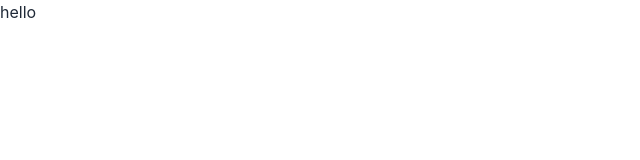
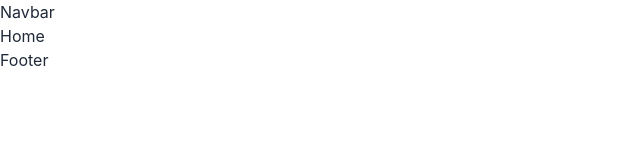
Before and after one commit to KawsarAlHasan/doctors-care, a React (Create React App) app: page / in a window 1280 px wide. Shown: the top 160 px of the page, without its empty margins (0-640 px from the left). Built offline with nearby package versions, Linux system fonts and the light colour scheme.

Commit message:
added react router dom

```diff
--- a/src/App.js
+++ b/src/App.js
@@ -1,9 +1,11 @@
+import { RouterProvider } from 'react-router-dom';
 import './App.css';
+import router from './routes/Routes';
 
 function App() {
   return (
     <div >
-      hello
+      <RouterProvider router={router}></RouterProvider>
     </div>
   );
 }
--- /dev/null
+++ b/src/components/Footer.js
@@ -0,0 +1,9 @@
+import React from 'react'
+
+function Footer() {
+  return (
+    <div>Footer</div>
+  )
+}
+
+export default Footer
--- /dev/null
+++ b/src/components/Navbar.js
@@ -0,0 +1,9 @@
+import React from 'react'
+
+function Navbar() {
+  return (
+    <div>Navbar</div>
+  )
+}
+
+export default Navbar
--- /dev/null
+++ b/src/layout/Main.js
@@ -0,0 +1,16 @@
+import React from 'react'
+import Navbar from '../components/Navbar'
+import { Outlet } from 'react-router-dom'
+import Footer from '../components/Footer'
+
+function Main() {
+  return (
+    <div>
+        <Navbar></Navbar>
+        <Outlet></Outlet>
+        <Footer></Footer>
+    </div>
+  )
+}
+
+export default Main
--- /dev/null
+++ b/src/pages/home/Home.js
@@ -0,0 +1,9 @@
+import React from 'react'
+
+function Home() {
+  return (
+    <div>Home</div>
+  )
+}
+
+export default Home
--- /dev/null
+++ b/src/pages/login/Login.js
@@ -0,0 +1,9 @@
+import React from 'react'
+
+function Login() {
+  return (
+    <div>Login</div>
+  )
+}
+
+export default Login
--- /dev/null
+++ b/src/routes/Routes.js
@@ -0,0 +1,23 @@
+import { createBrowserRouter } from "react-router-dom";
+import Main from "../layout/Main";
+import Home from "../pages/home/Home";
+import Login from "../pages/login/Login";
+
+const router = createBrowserRouter([
+    {
+        path: '/',
+        element: <Main></Main>,
+        children: [
+            {
+                path: '/',
+                element: <Home></Home>
+            },
+            {
+                path: 'login',
+                element: <Login></Login>
+            }
+        ]
+    }
+])
+
+export default router
```
